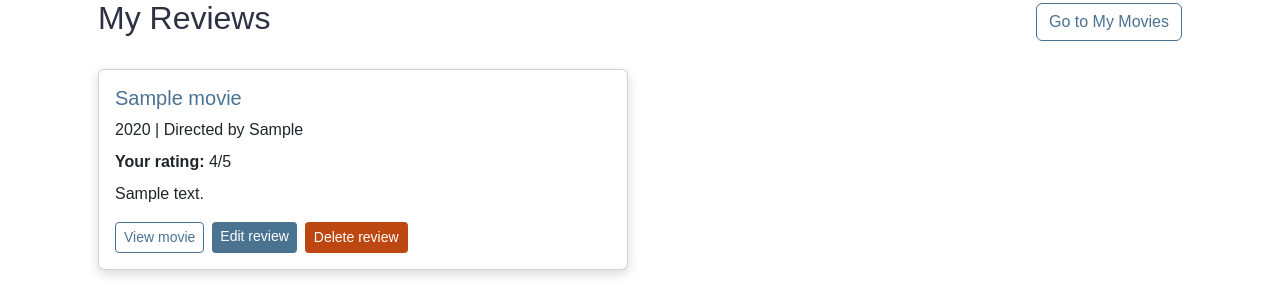
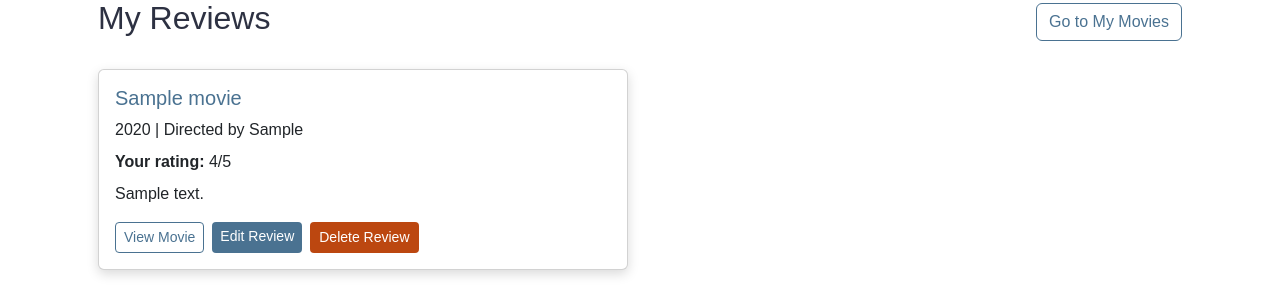
Before and after one commit to angela64711/third-milestone-project, a Django app: page /my-reviews/ in a window 1280 px wide. Shown: the part 788-1082 px from the top of the page. Run offline with Django 4.2, Linux system fonts and the light colour scheme; a user stored in the database is signed in; tables that the repository leaves empty hold one stand-in row (values such as "Sample post"); grey boxes marked "Sample" are stand-in pictures; some libraries are stand-ins or nearby versions; some web fonts are replaced.

Commit message:
Polish My Activity page and frontend UI

```diff
--- a/movies/templates/movies/browse.html
+++ b/movies/templates/movies/browse.html
@@ -75,7 +75,7 @@
                         </div>
 
                         <a href="{% url 'movie_detail' movie.slug %}" class="btn btn-sm btn-primary">
-                            View details
+                            View Details
                         </a>
                     </div>
                 </div>
--- a/movies/templates/movies/movie_detail.html
+++ b/movies/templates/movies/movie_detail.html
@@ -54,7 +54,11 @@
         <p>{{ user_review.review_text }}</p>
 
         {% if not user_review.approved %}
-        <p class="text-muted"><small>Your review is waiting for approval.</small></p>
+        <p class="text-muted">
+            <span class="badge badge-pill badge-danger">
+                Pending Approval
+            </span>
+        </p>
         {% endif %}
     </article>
 </section>
--- a/movies/templates/movies/my_reviews.html
+++ b/movies/templates/movies/my_reviews.html
@@ -24,11 +24,11 @@
         <div class="col-md-6 col-lg-4 col-xl-3">
             <div class="card h-100">
                 <div class="card-body d-flex flex-column">
-                    <h3 class="h5 card-title">
+                    <h3 class="h5 card-title d-flex flex-column align-items-start gap-1">
                         {{ movie.title }}
 
                         {% if not movie.approved %}
-                        <span class="badge badge-pill badge-danger">
+                        <span class="badge badge-pill badge-danger mt-1">
                             Pending Approval
                         </span>
                         {% endif %}
@@ -59,9 +59,15 @@
                         </div>
 
                         <div class="d-flex gap-2 flex-wrap justify-content-center">
+                            {% if movie.approved %}
                             <a href="{% url 'movie_detail' movie.slug %}" class="btn btn-sm btn-primary">
                                 View Movie
                             </a>
+                            {% else %}
+                            <button type="button" class="btn btn-sm btn-primary" disabled>
+                                Not Live Yet
+                            </button>
+                            {% endif %}
                             <a href="{% url 'edit_movie' movie.slug %}" class="btn btn-sm btn-accent">
                                 Edit Movie
                             </a>
@@ -78,7 +84,7 @@
     </div>
 </section>
 <hr>
-<section id="my-reviews" class="px-md-3">
+<section id="my-reviews" class="px-md-3 mb-3">
     <div class="d-flex justify-content-between align-items-center gap-3 flex-wrap my-4">
         <h2>My Reviews</h2>
 
@@ -92,7 +98,7 @@
         <div class="col-12 col-lg-6">
             <div class="card h-100">
                 <div class="card-body d-flex flex-column">
-                    <h3 class="h5 card-title d-flex justify-content-between align-items-start">
+                    <h3 class="h5 card-title d-flex flex-column align-items-start gap-1">
                         {{ review.movie.title }}
 
                         {% if not review.approved %}
@@ -121,18 +127,22 @@
                         {{ review.review_text }}
                     </p>
 
-                    <div class="d-flex gap-2 mt-auto flex-wrap">
+                    <div class="d-flex flex-column flex-sm-row gap-2 mt-auto">
                         <a href="{% url 'movie_detail' review.movie.slug %}" class="btn btn-sm btn-outline">
-                            View movie
+                            View Movie
                         </a>
 
-                        <a href="{% url 'edit_review' review.id %}" class="btn btn-sm btn-primary">
-                            Edit review
-                        </a>
+                        <div class="d-flex gap-2">
+                            <a href="{% url 'edit_review' review.id %}"
+                                class="btn btn-sm btn-primary flex-fill flex-sm-grow-0">
+                                Edit Review
+                            </a>
 
-                        <a href="{% url 'delete_review' review.id %}" class="btn btn-sm btn-accent">
-                            Delete review
-                        </a>
+                            <a href="{% url 'delete_review' review.id %}"
+                                class="btn btn-sm btn-accent flex-fill flex-sm-grow-0">
+                                Delete Review
+                            </a>
+                        </div>
                     </div>
                 </div>
             </div>
--- a/templates/base.html
+++ b/templates/base.html
@@ -41,7 +41,7 @@
 <body>
 
     <nav class="navbar navbar-expand-lg border-bottom">
-        <div class="container px-0 px-xl-3">
+        <div class="container px-lg-0 px-xl-3">
             <a class="navbar-brand fw-bold" href="{% url 'home' %}">
                 Berlin Movie Circle
             </a>
```
Also changed, not shown: movies/templates/movies/index.html (+4 -4 lines).
